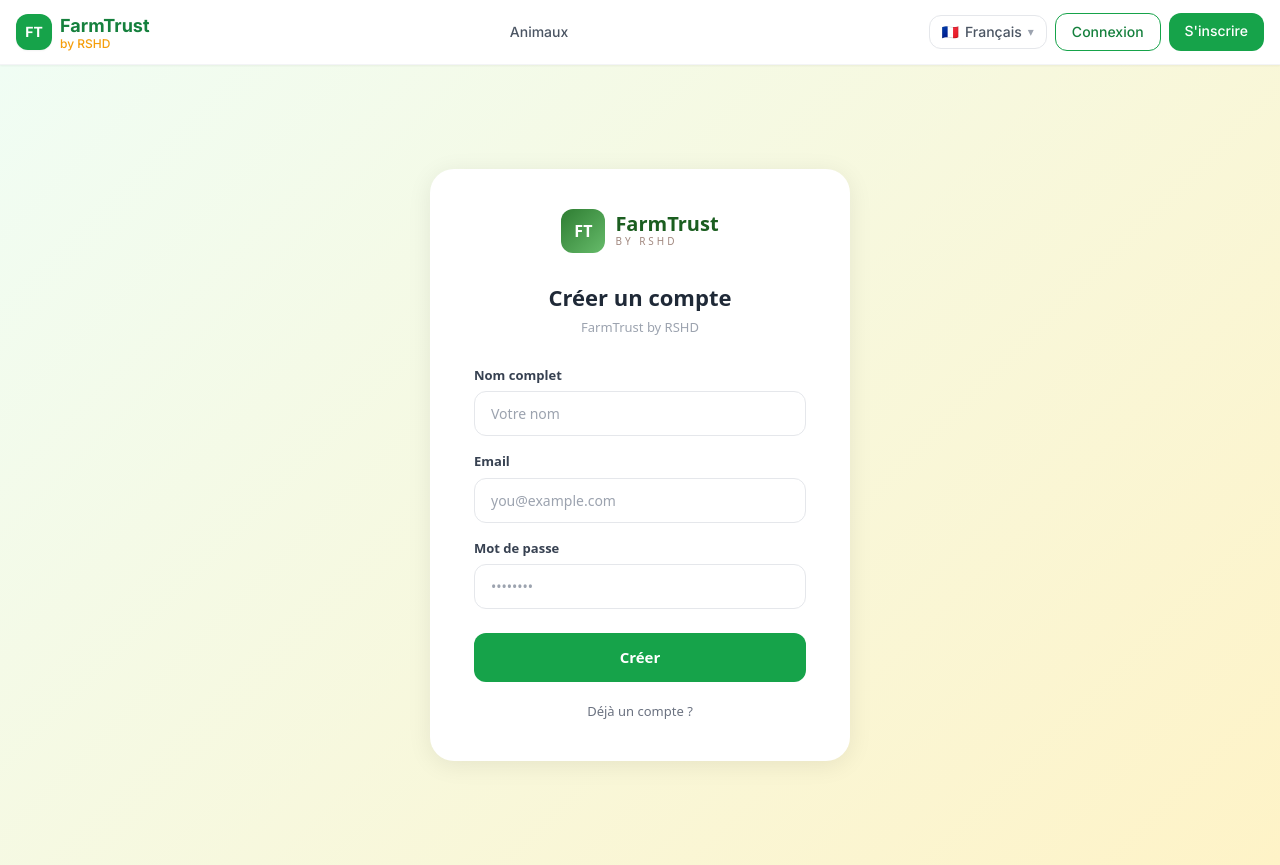
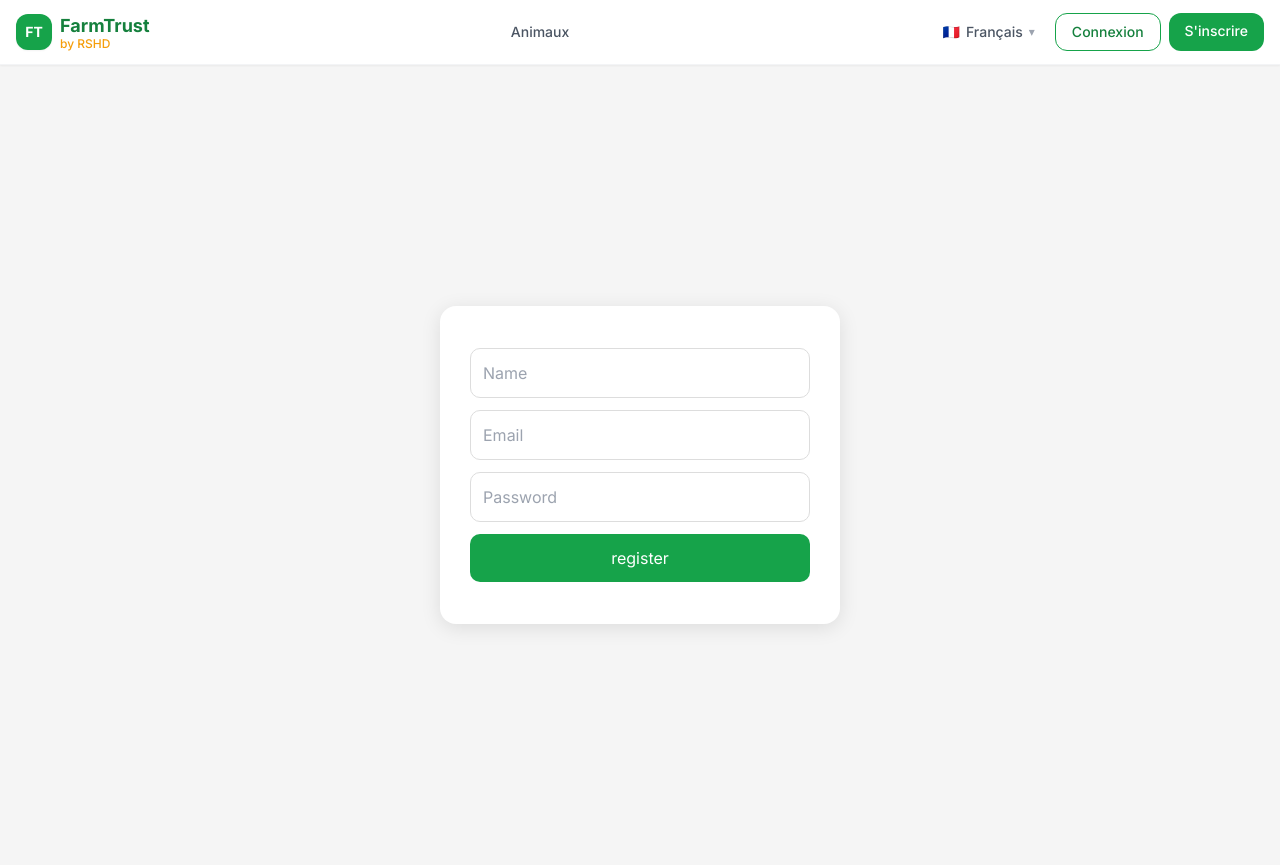
Before and after one commit to RachidMokhlis/farmtrust, a React (Create React App) app in the folder client/: page /register in a window 1280 px wide. Built offline with nearby package versions, Linux system fonts and the light colour scheme.

Commit message:
Refactor AuthForm for clarity and structure
Refactor AuthForm component for improved readability and maintainability. Adjusted form handling, submission logic, and welcome screen rendering.

```diff
--- a/client/src/pages/public/Auth.jsx
+++ b/client/src/pages/public/Auth.jsx
@@ -7,101 +7,216 @@ function AuthForm({ mode }) {
   const { login, register } = useAuth();
   const { t, lang } = useLang();
   const navigate = useNavigate();
-  const [form, setForm] = useState({ name:'', email:'', password:'' });
+
+  const [form, setForm] = useState({
+    name: '',
+    email: '',
+    password: ''
+  });
+
   const [loading, setLoading] = useState(false);
   const [showWelcome, setShowWelcome] = useState(false);
   const [welcomeName, setWelcomeName] = useState('');
 
-  const inp = { width:'100%', border:'1.5px solid #e5e7eb', borderRadius:12, padding:'11px 16px', fontSize:14, outline:'none', boxSizing:'border-box', fontFamily:'system-ui' };
+  const handleChange = (e) => {
+    setForm({ ...form, [e.target.name]: e.target.value });
+  };
 
-  const handle = async (e) => {
-    e.preventDefault(); setLoading(true);
+  const handleSubmit = async (e) => {
+    e.preventDefault();
+    setLoading(true);
+
     try {
-      const data = mode === 'login'
-        ? await login({ email:form.email, password:form.password })
-        : await register(form);
+      const data =
+        mode === 'login'
+          ? await login({
+              email: form.email,
+              password: form.password
+            })
+          : await register(form);
+
       if (mode === 'register') {
         setWelcomeName(data.user?.name || form.name);
         setShowWelcome(true);
-        setTimeout(() => navigate(data.user?.role === 'admin' ? '/admin' : '/dashboard'), 3200);
+
+        setTimeout(() => {
+          navigate(
+            data.user?.role === 'admin' ? '/admin' : '/dashboard'
+          );
+        }, 3000);
       } else {
-        toast.success(lang==='ar'?'مرحباً بعودتك!':lang==='fr'?'Bon retour !':'Welcome back!');
-        navigate(data.user?.role === 'admin' ? '/admin' : '/dashboard');
+        toast.success(
+          lang === 'ar'
+            ? 'مرحباً بعودتك!'
+            : lang === 'fr'
+            ? 'Bon retour !'
+            : 'Welcome back!'
+        );
+
+        navigate(
+          data.user?.role === 'admin' ? '/admin' : '/dashboard'
+        );
       }
     } catch (err) {
-      toast.error(err.response?.data?.message || (lang==='ar'?'حدث خطأ':lang==='fr'?'Erreur':'Something went wrong'));
-    } finally { setLoading(false); }
+      toast.error(
+        err?.response?.data?.message ||
+          (lang === 'ar'
+            ? 'حدث خطأ'
+            : lang === 'fr'
+            ? 'Erreur'
+            : 'Something went wrong')
+      );
+    } finally {
+      setLoading(false);
+    }
   };
 
-  if (showWelcome) return (
-    <div style={{ minHeight:'100vh', background:'linear-gradient(135deg,#1B5E20,#66BB6A)', display:'flex', alignItems:'center', justifyContent:'center', fontFamily:'system-ui' }}>
-      <style>{`@keyframes popIn{0%{transform:scale(0.5);opacity:0}70%{transform:scale(1.08)}100%{transform:scale(1);opacity:1}} @keyframes bounce{0%,100%{transform:translateY(0)}50%{transform:translateY(-14px)}}`}</style>
-      <div style={{ background:'white', borderRadius:28, padding:'50px 52px', textAlign:'center', maxWidth:420, width:'90%', animation:'popIn 0.6s ease forwards' }}>
-        <div style={{ fontSize:80, animation:'bounce 1.2s ease infinite', marginBottom:20 }}>🎉</div>
-        <h1 style={{ fontSize:26, fontWeight:900, color:'#1B5E20', marginBottom:10 }}>{t.welcome_user}</h1>
-        <p style={{ color:'#6b7280', fontSize:15, lineHeight:1.7, marginBottom:24 }}>
-          {lang==='ar' ? `أهلاً ${welcomeName}! ${t.welcome_sub}` : lang==='fr' ? `Bonjour ${welcomeName}! ${t.welcome_sub}` : `Hello ${welcomeName}! ${t.welcome_sub}`}
+  /* ================= WELCOME SCREEN ================= */
+  if (showWelcome) {
+    return (
+      <div className="welcome-screen">
+        <div className="welcome-box">
+          <h1>🎉 {t.welcome_user}</h1>
+          <p>
+            {lang === 'ar'
+              ? `أهلاً ${welcomeName}!`
+              : lang === 'fr'
+              ? `Bonjour ${welcomeName}!`
+              : `Hello ${welcomeName}!`}
+          </p>
+          <span>Redirecting...</span>
+        </div>
+      </div>
+    );
+  }
+
+  /* ================= FORM ================= */
+  return (
+    <div className="auth-container">
+      <form onSubmit={handleSubmit} className="auth-card">
+
+        <h1>
+          {mode === 'login'
+            ? t.login
+            : t.register}
+        </h1>
+
+        {/* NAME */}
+        {mode === 'register' && (
+          <input
+            name="name"
+            placeholder={lang === 'ar' ? 'الاسم' : 'Name'}
+            value={form.name}
+            onChange={handleChange}
+            required
+          />
+        )}
+
+        {/* EMAIL */}
+        <input
+          name="email"
+          type="email"
+          placeholder="Email"
+          value={form.email}
+          onChange={handleChange}
+          required
+        />
+
+        {/* PASSWORD */}
+        <input
+          name="password"
+          type="password"
+          placeholder="Password"
+          minLength={6}
+          value={form.password}
+          onChange={handleChange}
+          required
+        />
+
+        {/* BUTTON */}
+        <button disabled={loading}>
+          {loading ? 'Loading...' : mode}
+        </button>
+
+        {/* SWITCH */}
+        <p>
+          {mode === 'login' ? (
+            <>
+              {t.no_account}{' '}
+              <Link to="/register">{t.register}</Link>
+            </>
+          ) : (
+            <>
+              {t.have_account}{' '}
+              <Link to="/login">{t.login}</Link>
+            </>
+          )}
         </p>
-        <div style={{ display:'flex', alignItems:'center', justifyContent:'center', gap:10, marginBottom:20 }}>
-          <div style={{ width:42, height:42, background:'linear-gradient(135deg,#2E7D32,#66BB6A)', borderRadius:12, display:'flex', alignItems:'center', justifyContent:'center' }}>
-            <span style={{ color:'white', fontWeight:900, fontSize:16 }}>FT</span>
-          </div>
-          <div style={{ textAlign:'left' }}>
-            <div style={{ fontWeight:800, color:'#1B5E20', fontSize:20, lineHeight:1 }}>FarmTrust</div>
-            <div style={{ fontSize:10, color:'#A1887F', letterSpacing:3 }}>BY RSHD</div>
-          </div>
-        </div>
-        <p style={{ fontSize:12, color:'#9ca3af' }}>{lang==='ar'?'جاري التحويل...':lang==='fr'?'Redirection...':'Redirecting...'}</p>
-      </div>
-    </div>
-  );
 
-  return (
-    <div style={{ minHeight:'100vh', background:'linear-gradient(135deg,#f0fdf4,#fef3c7)', display:'flex', alignItems:'center', justifyContent:'center', padding:20, fontFamily:'system-ui' }}>
-      <div style={{ background:'white', borderRadius:24, padding:'40px 44px', width:'100%', maxWidth:420, boxShadow:'0 4px 24px rgba(0,0,0,0.08)' }}>
-        <div style={{ display:'flex', alignItems:'center', gap:10, marginBottom:28, justifyContent:'center' }}>
-          <div style={{ width:44, height:44, background:'linear-gradient(135deg,#2E7D32,#66BB6A)', borderRadius:12, display:'flex', alignItems:'center', justifyContent:'center' }}>
-            <span style={{ color:'white', fontWeight:900, fontSize:16 }}>FT</span>
-          </div>
-          <div>
-            <div style={{ fontWeight:800, color:'#1B5E20', fontSize:20, lineHeight:1 }}>FarmTrust</div>
-            <div style={{ fontSize:10, color:'#A1887F', letterSpacing:3 }}>BY RSHD</div>
-          </div>
-        </div>
-        <h1 style={{ fontSize:22, fontWeight:800, color:'#1f2937', marginBottom:4, textAlign:'center' }}>
-          {mode==='login' ? (lang==='ar'?'تسجيل الدخول':lang==='fr'?'Connexion':'Sign in') : (lang==='ar'?'إنشاء حساب':lang==='fr'?'Créer un compte':'Create account')}
-        </h1>
-        <p style={{ color:'#9ca3af', textAlign:'center', fontSize:13, marginBottom:28 }}>FarmTrust by RSHD</p>
-        <form onSubmit={handle}>
-          {mode === 'register' && (
-            <div style={{ marginBottom:16 }}>
-              <label style={{ display:'block', fontSize:13, fontWeight:600, color:'#374151', marginBottom:6 }}>{lang==='ar'?'الاسم الكامل':lang==='fr'?'Nom complet':'Full name'}</label>
-              <input style={inp} placeholder={lang==='ar'?'اسمك':lang==='fr'?'Votre nom':'Your name'} value={form.name} onChange={e => setForm({...form,name:e.target.value})} required onFocus={e=>e.target.style.borderColor='#16a34a'} onBlur={e=>e.target.style.borderColor='#e5e7eb'}/>
-            </div>
-          )}
-          <div style={{ marginBottom:16 }}>
-            <label style={{ display:'block', fontSize:13, fontWeight:600, color:'#374151', marginBottom:6 }}>Email</label>
-            <input type="email" style={inp} placeholder="you@example.com" value={form.email} onChange={e=>setForm({...form,email:e.target.value})} required onFocus={e=>e.target.style.borderColor='#16a34a'} onBlur={e=>e.target.style.borderColor='#e5e7eb'}/>
-          </div>
-          <div style={{ marginBottom:24 }}>
-            <label style={{ display:'block', fontSize:13, fontWeight:600, color:'#374151', marginBottom:6 }}>{lang==='ar'?'كلمة المرور':lang==='fr'?'Mot de passe':'Password'}</label>
-            <input type="password" style={inp} placeholder="••••••••" value={form.password} onChange={e=>setForm({...form,password:e.target.value})} required minLength={6} onFocus={e=>e.target.style.borderColor='#16a34a'} onBlur={e=>e.target.style.borderColor='#e5e7eb'}/>
-          </div>
-          <button type="submit" disabled={loading} style={{ width:'100%', background:loading?'#86efac':'#16a34a', color:'white', border:'none', borderRadius:12, padding:13, fontSize:15, fontWeight:700, cursor:loading?'not-allowed':'pointer', fontFamily:'system-ui' }}>
-            {loading ? '...' : mode==='login' ? (lang==='ar'?'دخول':lang==='fr'?'Se connecter':'Sign in') : (lang==='ar'?'إنشاء الحساب':lang==='fr'?'Créer':'Create account')}
-          </button>
-        </form>
-        <p style={{ textAlign:'center', fontSize:13, color:'#6b7280', marginTop:20 }}>
-          {mode==='login'
-            ? <>{lang==='ar'?'ليس لديك حساب؟':lang==='fr'?'Pas de compte ?':'No account?'}{' '}<Link to="/register" style={{ color:'#16a34a', fontWeight:700, textDecoration:'none' }}>{t.register}</Link></>
-            : <>{lang==='ar'?'لديك حساب؟':lang==='fr'?'Déjà un compte ?':'Have an account?'}{' '}<Link to="/login" style={{ color:'#16a34a', fontWeight:700, textDecoration:'none' }}>{t.login}</Link></>
-          }
-        </p>
-      </div>
+      </form>
+
+      {/* CSS */}
+      <style>{`
+        .auth-container{
+          min-height:100vh;
+          display:flex;
+          align-items:center;
+          justify-content:center;
+          background:#f5f5f5;
+        }
+
+        .auth-card{
+          width:400px;
+          background:white;
+          padding:30px;
+          border-radius:16px;
+          box-shadow:0 4px 20px rgba(0,0,0,0.1);
+          display:flex;
+          flex-direction:column;
+          gap:12px;
+        }
+
+        input{
+          padding:12px;
+          border:1px solid #ddd;
+          border-radius:10px;
+          outline:none;
+        }
+
+        button{
+          padding:12px;
+          background:#16a34a;
+          color:white;
+          border:none;
+          border-radius:10px;
+          cursor:pointer;
+        }
+
+        button:disabled{
+          opacity:0.6;
+        }
+
+        .welcome-screen{
+          min-height:100vh;
+          display:flex;
+          align-items:center;
+          justify-content:center;
+          background:linear-gradient(135deg,#16a34a,#86efac);
+        }
+
+        .welcome-box{
+          background:white;
+          padding:40px;
+          border-radius:20px;
+          text-align:center;
+        }
+      `}</style>
+
     </div>
   );
 }
 
-export const Login    = () => <AuthForm mode="login" />;
+export const Login = () => <AuthForm mode="login" />;
 export const Register = () => <AuthForm mode="register" />;
+
 export default Login;
```
